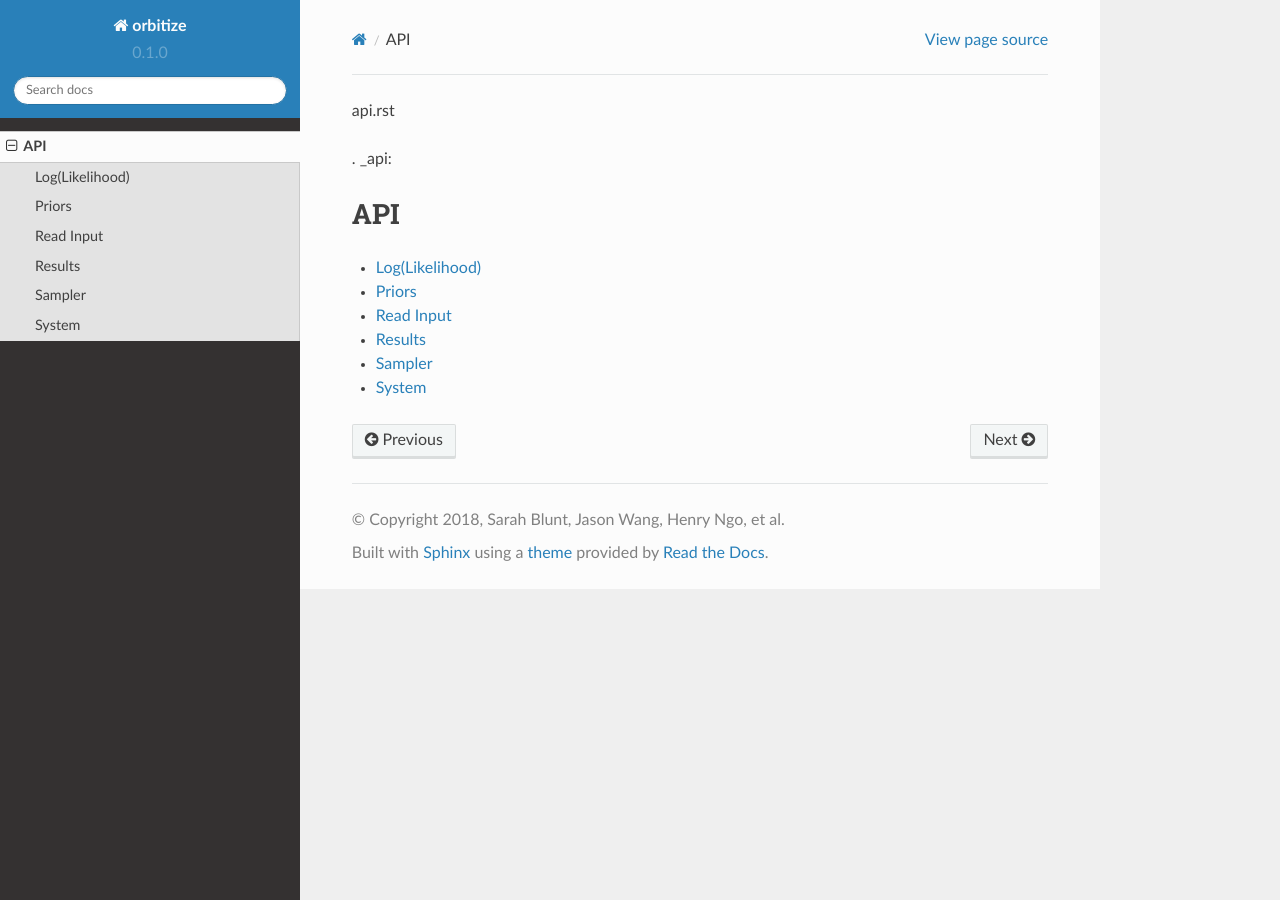
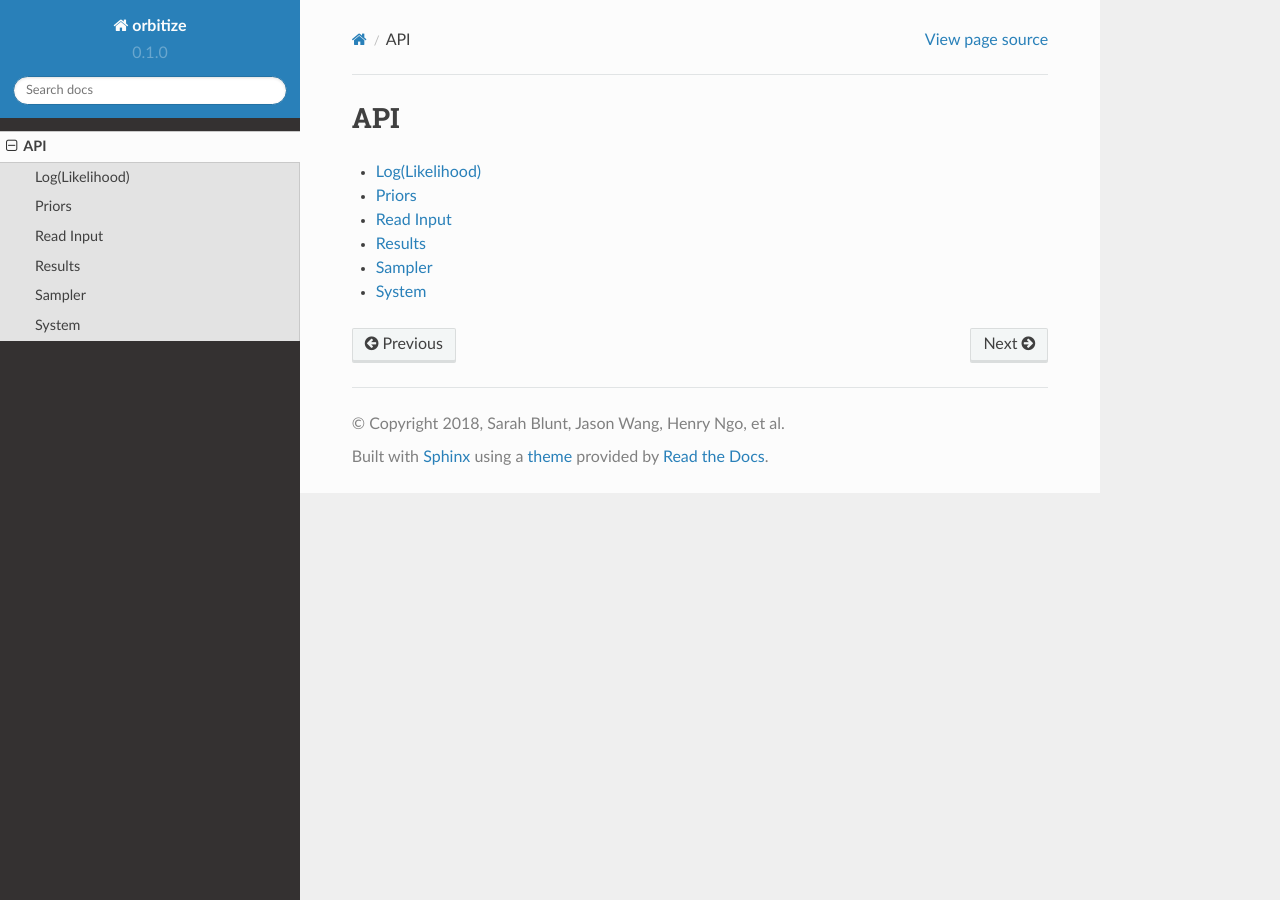
Before and after one commit to sblunt/orbitize, a Sphinx documentation site: the page built from docs/api.rst, in a window 1280 px wide. Built offline with Sphinx 7.4.7 and the Read the Docs theme 2.0.0, drawn with Linux system fonts in a browser that asks for light colours.

Commit message:
fixed docs bug

```diff
--- a/docs/api.rst
+++ b/docs/api.rst
@@ -1,6 +1,4 @@
-api.rst
-
-. _api:
+.. _api:
 
 API
 ===
```
